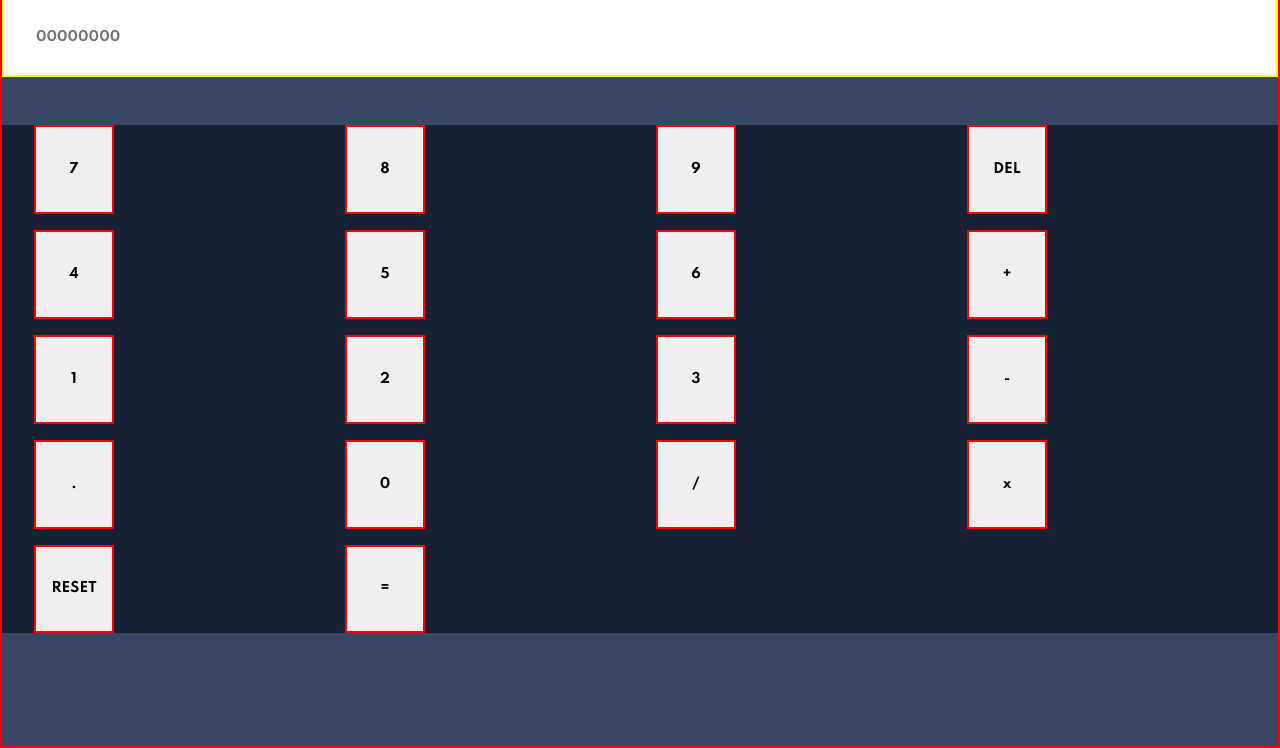
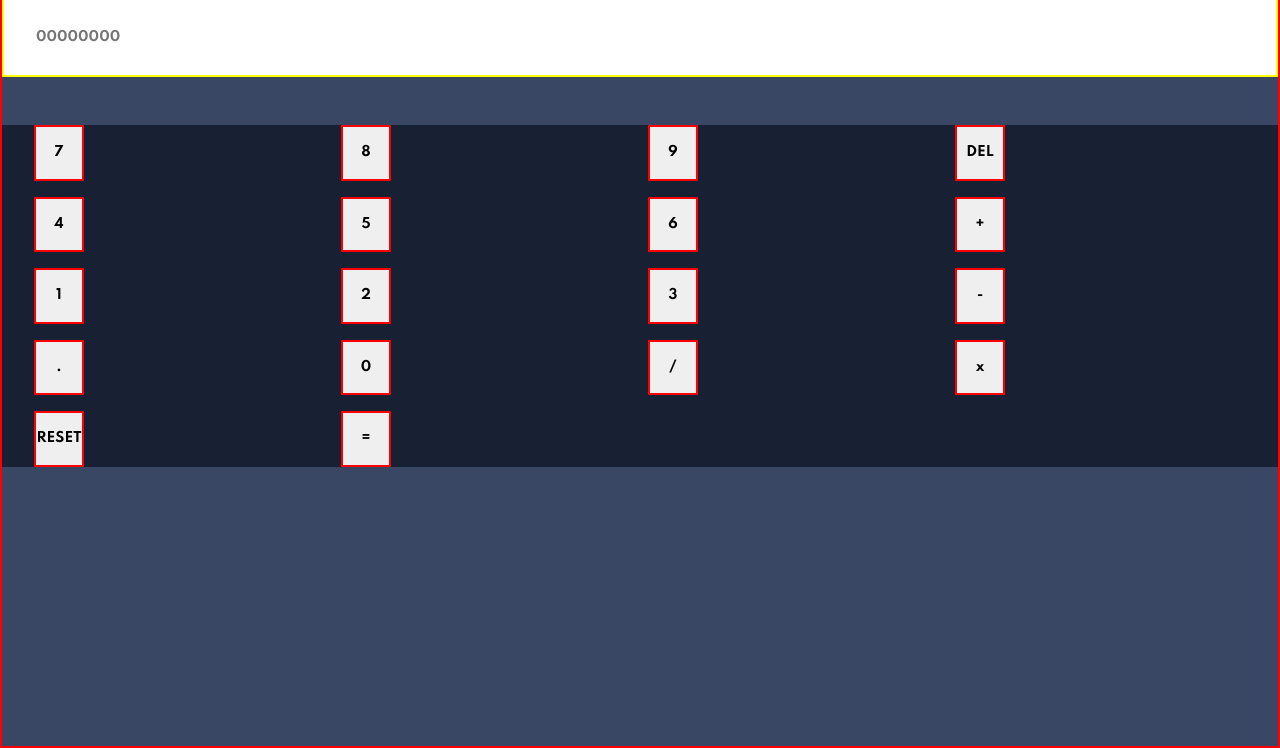
Before and after one commit to 55Nights/calculator, a plain HTML site: page index.html in a window 1280 px wide. Shown: the part 52-800 px from the top of the page. Drawn offline with Linux system fonts and the light colour scheme.

Commit message:
test buttons

```diff
--- a/style.css
+++ b/style.css
@@ -87,13 +87,13 @@ ul{
     margin-top: 3rem;
     display: grid;
     grid-template-columns: auto auto auto auto;
-    grid-column-gap: 2rem;
+    grid-column-gap: 1rem;
     grid-row-gap: 1rem;
     padding: 0 2rem;
     background-color: var(--screen);
 }
 .btn{
     border: 2px solid red;
-    width: 80px;
+    width: 50px;
     aspect-ratio: 0.9;
 }
```
